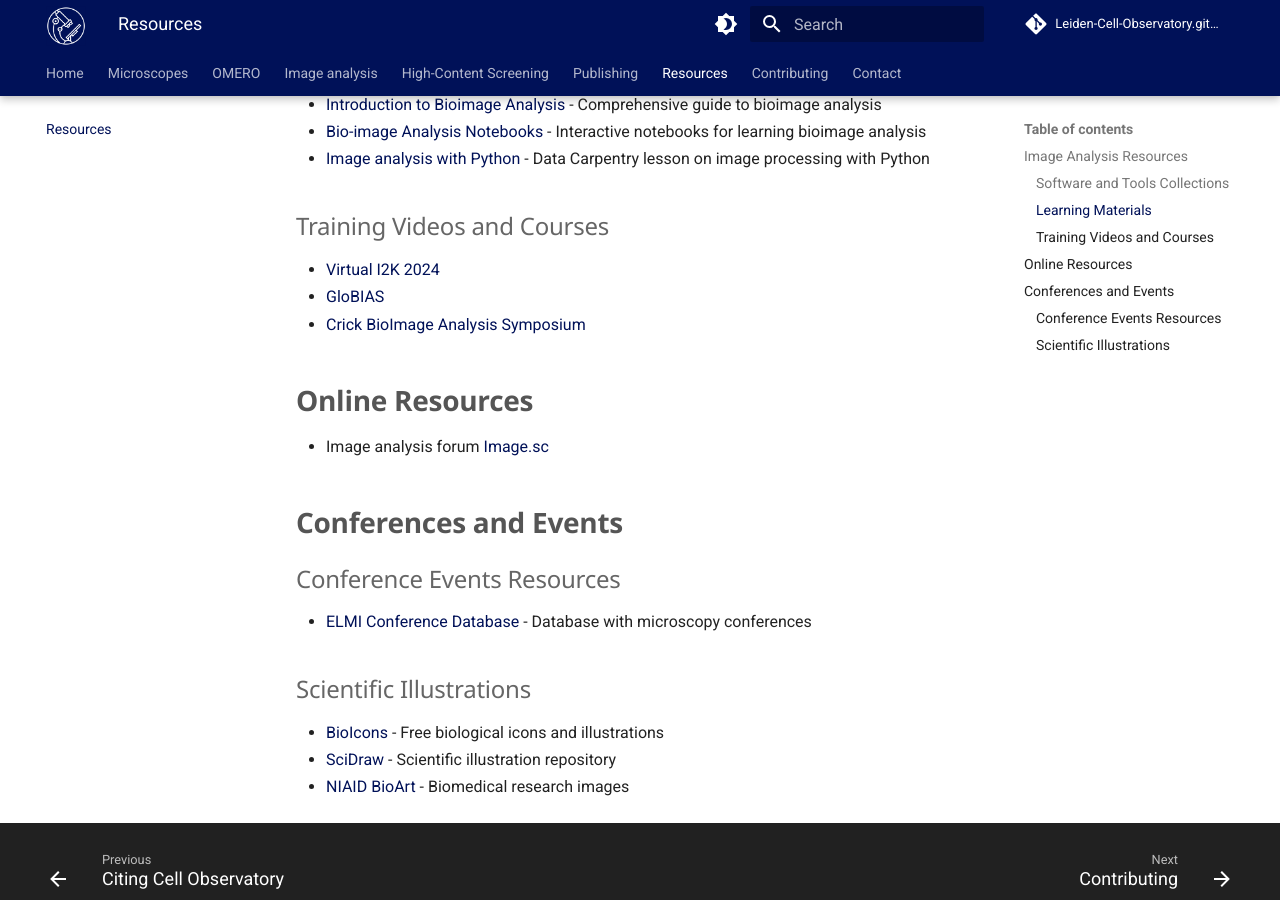
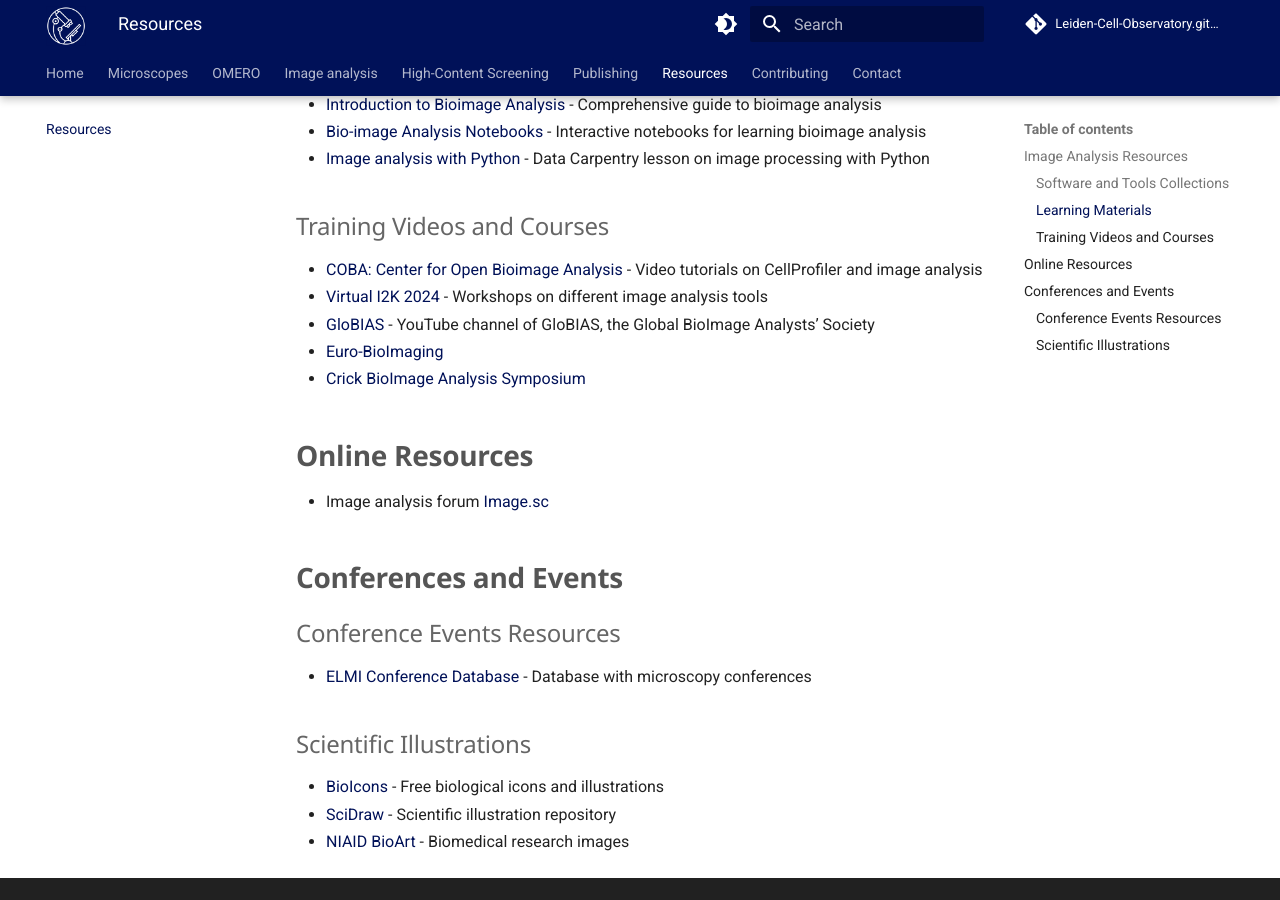
Before and after one commit to Leiden-Cell-Observatory/Leiden-Cell-Observatory.github.io, an MkDocs documentation site: the page built from docs/resources.md, in a window 1280 px wide and 900 px high, scrolled down 508 px. Built offline with MkDocs 1.6.1 and Material for MkDocs 9.7.7, drawn with Linux system fonts in a browser that asks for light colours; comment, search, counter and statistics services are not loaded.

Commit message:
Update training videos section in resources.md

```diff
--- a/docs/resources.md
+++ b/docs/resources.md
@@ -24,8 +24,10 @@
 - [Image analysis with Python](https://datacarpentry.github.io/image-processing/) - Data Carpentry lesson on image processing with Python
 
 ### Training Videos and Courses
-- [Virtual I2K 2024](https://www.youtube.com/@I2KConference)
-- [GloBIAS](https://www.youtube.com/@globias)
+- [COBA: Center for Open Bioimage Analysis](https://www.youtube.com/@cobacenter) - Video tutorials on CellProfiler and image analysis
+- [Virtual I2K 2024](https://www.youtube.com/@I2KConference) - Workshops on different image analysis tools
+- [GloBIAS](https://www.youtube.com/@globias) -  YouTube channel of GloBIAS, the Global BioImage Analysts’ Society
+- [Euro-BioImaging](https://www.youtube.com/@EuroBioImagingCommunication/videos)
 - [Crick BioImage Analysis Symposium](https://www.youtube.com/channel/UCJg0WSdg1vOZFEduBF1VX4Q)
 
 ## Online Resources
```
